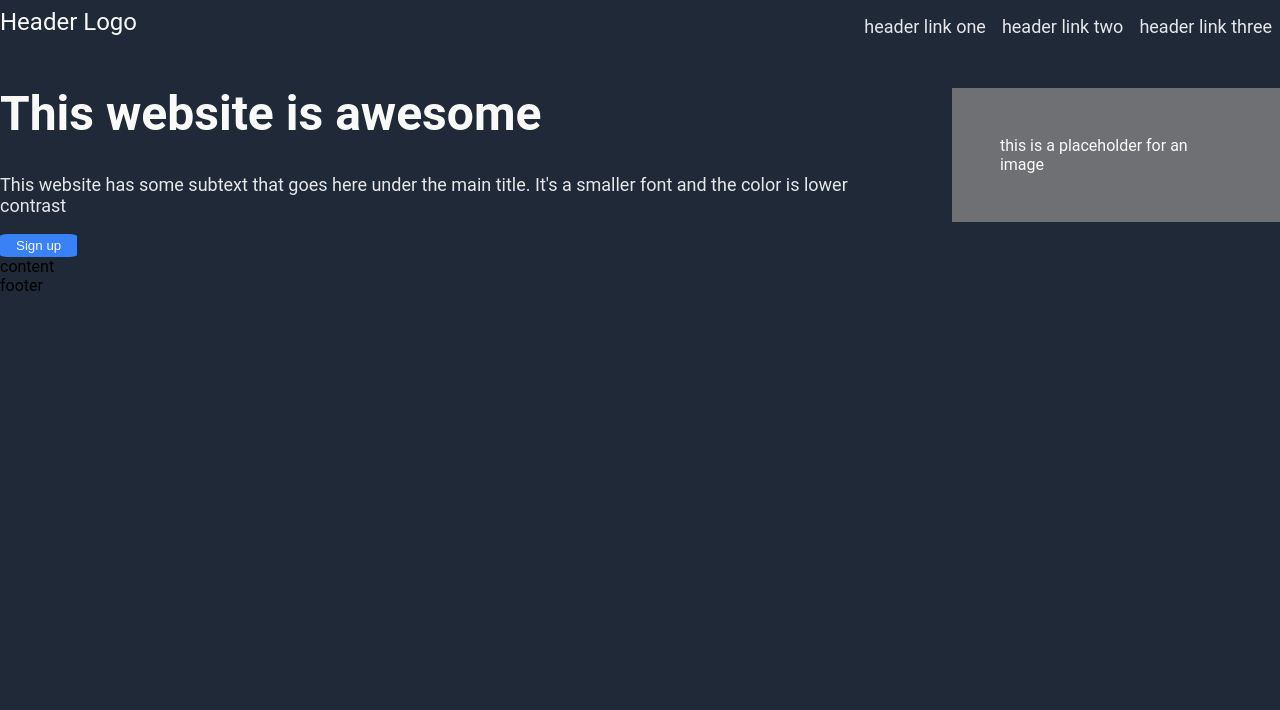
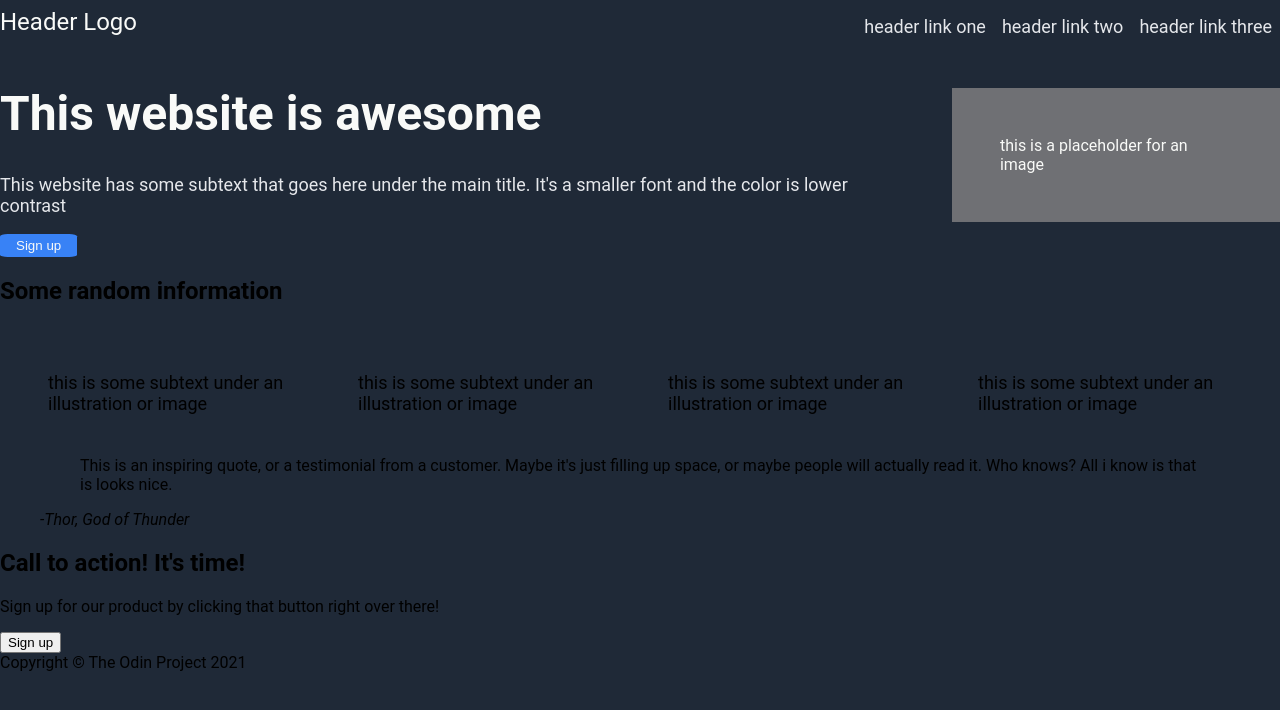
Before and after one commit to Lenblom90/odin-landingpage, a plain HTML site: page index.html in a window 1280 px wide. Drawn offline with Linux system fonts and the light colour scheme.

Commit message:
Add html for content and footer sections

```diff
--- a/index.html
+++ b/index.html
@@ -26,7 +26,43 @@
             </div>
         </div>
     </div>
-    <div class="content">content</div>
-    <div class="footer">footer</div>
+    <div class="content">
+        <div class="card-section">
+            <h2 class="card-title">Some random information</h1>
+            <ul class="card-list">
+                <li class="card">
+                    <img class="card-img" />
+                    <p class="card-text">this is some subtext under an illustration or image</p>
+                </li>
+                <li class="card">
+                    <img class="card-img" />
+                    <p class="card-text">this is some subtext under an illustration or image</p>
+                </li>
+                <li class="card">
+                    <img class="card-img" />
+                    <p class="card-text">this is some subtext under an illustration or image</p>
+                </li>
+                <li class="card">
+                    <img class="card-img" />
+                    <p class="card-text">this is some subtext under an illustration or image</p>
+                </li>
+            </ul>
+        </div>
+        <figure class="quote-section">
+            <blockquote>This is an inspiring quote, or a testimonial from a customer. Maybe it's just filling up space, or maybe people will actually read it. Who knows? All i know is that is looks nice.
+            </blockquote>
+            <figcaption>
+                <cite>-Thor, God of Thunder</cite>
+            </figcaption>
+        </figure>
+        <div class="action-section">
+            <h2>Call to action! It's time!</h2>
+            <p>Sign up for our product by clicking that button right over there!</p>
+            <button>Sign up</button>
+        </div>
+    </div>
+    <div class="footer">
+        <div class="footer-text">Copyright © The Odin Project 2021</div>
+    </div>
 </body>
 </html>
```
